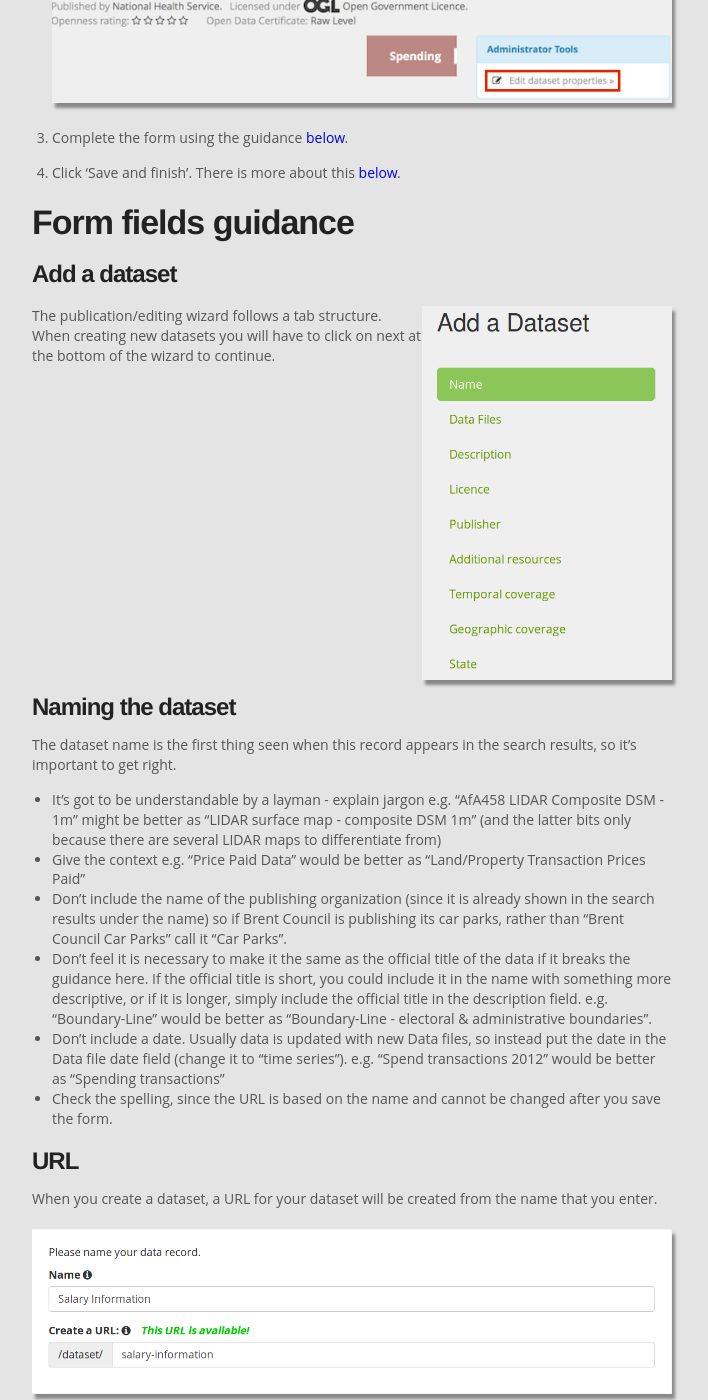
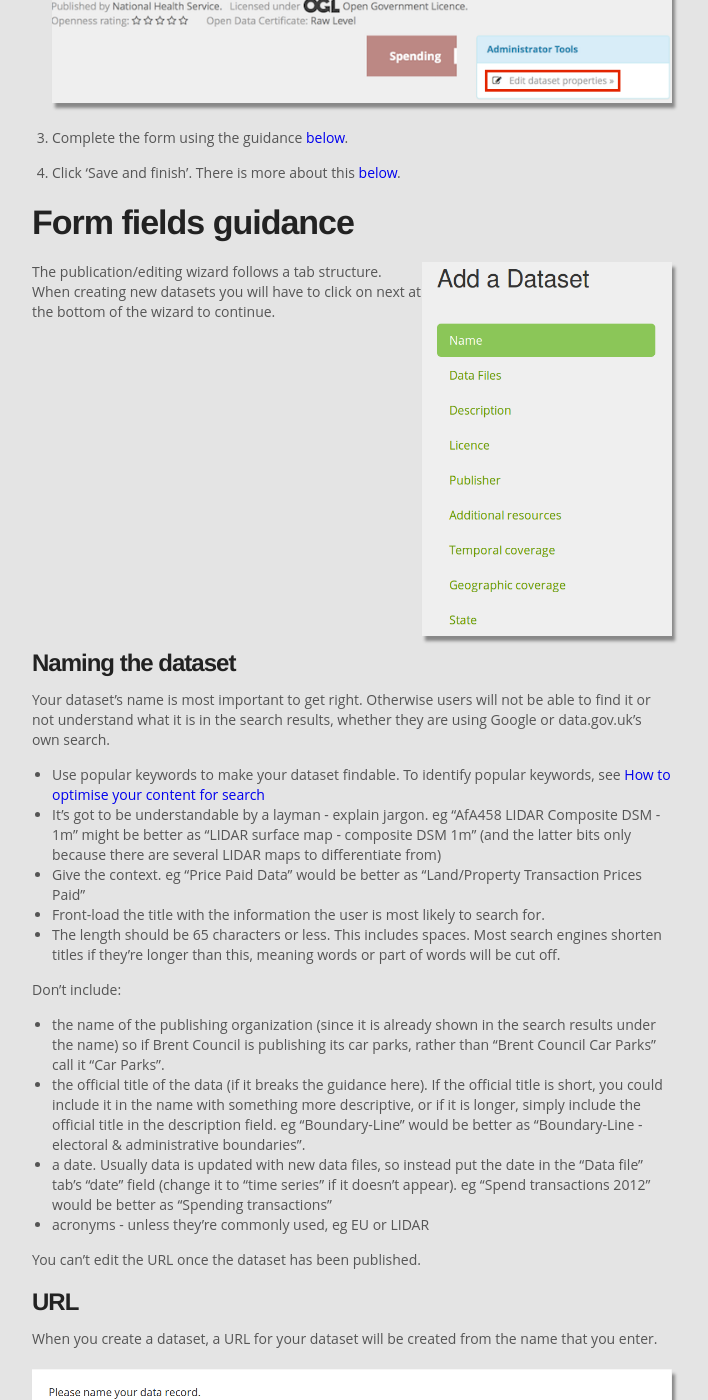
Before and after one commit to datagovuk/guidance, a Jekyll site: the page built from dataset_form.md, in a window 1280 px wide and 1400 px high, scrolled down 1331 px. Shown: the whole window, without its empty margins (288-996 px from the left). Built offline with Jekyll 4.4.1, drawn with Linux system fonts in a browser that asks for light colours; some of the changed text lies outside the part shown.

Commit message:
Changes based on document from Ben & Jen. I missed off anything that needs more discussion, or the more fundamental reforms that they suggested for when we get a chance to address that.

```diff
--- a/dataset_form.md
+++ b/dataset_form.md
@@ -34,22 +34,28 @@
 
 # Form fields guidance
 
-### Add a dataset
-
 <img src="images/dataset-edit-tabs.png" style="float: right; width: 250px;"/>
 
 The publication/editing wizard follows a tab structure. When creating new datasets you will have to click on next at the bottom of the wizard to continue.
 
 ### Naming the dataset
 
-The dataset name is the first thing seen when this record appears in the search results, so it's important to get right.
+Your dataset's name is most important to get right. Otherwise users will not be able to find it or not understand what it is in the search results, whether they are using Google or data.gov.uk's own search.
 
-* It's got to be understandable by a layman - explain jargon e.g. "AfA458 LIDAR Composite DSM - 1m" might be better as "LIDAR surface map - composite DSM 1m" (and the latter bits only because there are several LIDAR maps to differentiate from)
-* Give the context e.g. "Price Paid Data" would be better as "Land/Property Transaction Prices Paid"
-* Don't include the name of the publishing organization (since it is already shown in the search results under the name) so if Brent Council is publishing its car parks, rather than "Brent Council Car Parks" call it "Car Parks".
-* Don't feel it is necessary to make it the same as the official title of the data if it breaks the guidance here. If the official title is short, you could include it in the name with something more descriptive, or if it is longer, simply include the official title in the description field. e.g. "Boundary-Line" would be better as "Boundary-Line - electoral & administrative boundaries".
-* Don't include a date. Usually data is updated with new Data files, so instead put the date in the Data file date field (change it to "time series"). e.g. "Spend transactions 2012" would be better as "Spending transactions"
-* Check the spelling, since the URL is based on the name and cannot be changed after you save the form.
+* Use popular keywords to make your dataset findable. To identify popular keywords, see [How to optimise your content for search](https://www.gov.uk/guidance/content-design/data-and-analytics#how-to-optimise-your-content-for-search)
+* It's got to be understandable by a layman - explain jargon. eg "AfA458 LIDAR Composite DSM - 1m" might be better as "LIDAR surface map - composite DSM 1m" (and the latter bits only because there are several LIDAR maps to differentiate from)
+* Give the context. eg "Price Paid Data" would be better as "Land/Property Transaction Prices Paid"
+* Front-load the title with the information the user is most likely to search for.
+* The length should be 65 characters or less. This includes spaces. Most search engines shorten titles if they’re longer than this, meaning words or part of words will be cut off.
+
+Don't include:
+
+* the name of the publishing organization (since it is already shown in the search results under the name) so if Brent Council is publishing its car parks, rather than "Brent Council Car Parks" call it "Car Parks".
+* the official title of the data (if it breaks the guidance here). If the official title is short, you could include it in the name with something more descriptive, or if it is longer, simply include the official title in the description field. eg "Boundary-Line" would be better as "Boundary-Line - electoral & administrative boundaries".
+* a date. Usually data is updated with new data files, so instead put the date in the "Data file" tab's "date" field (change it to "time series" if it doesn't appear). eg "Spend transactions 2012" would be better as "Spending transactions"
+* acronyms - unless they’re commonly used, eg EU or LIDAR
+
+You can’t edit the URL once the dataset has been published.
 
 ### URL
 
@@ -71,9 +77,11 @@
 
 ### Timeseries vs Single File
 
-It is very important that you select the right type of dataset. If you are publishing a dataset that will have updates across time (yearly, monthly, etc.) then make sure you select the timeseries option on the data files section. This will allow the date of the file to dictate the sorting, so the latest file is automatically presented on top and everything else falls in chronological order.
+You can publish data on data.gov.uk as either a ‘single file’ or ‘time series’ dataset.
 
-If you choose single file and then add subsequent publications, you will have to order them manually. *You should not select single file for datasets that will have new files across time*.
+Use a **single file** dataset if the data only needs to be published once.
+
+Publish your dataset as a time series dataset if it needs to be updated, eg every month.
 
 [Monthly datasets problem](monthly_datasets_problem.html)
 
@@ -83,12 +91,12 @@
 
 * Choose whether you are creating a single file record (a record for a one-off file) or a time series.
 * If it is a time series you need to give it a date (5). You can specify just the year (YYYY) or just a month (MM/YYYY) or a full date (DD/MM/YYYY).
-* Give the file a succinct title (2). e.g. "Spreadsheet with all tables". If it is split into regions say what this file is e.g. "North-East England". There is no need to repeat the date if it is a time series, but if the date needs explaining then do so, e.g. "Financial Year 2012/13".
+* Give the file a succinct title (2). eg "Spreadsheet with all tables". If it is split into regions say what this file is eg "North-East England". There is no need to repeat the date if it is a time series, but if the date needs explaining then do so, eg "Financial Year 2012/13".
 * Provide the URL (also known as 'link') for the file (3). Do not link to an HTML page, but to the file download directly.
 * You can then check if the address is correct by using the 'Check' button (4) or 'Check all URLs' after you have finished adding the links. However it can be unreliable - see the section on the Check button below.
 You can add more files (some returns, even if they are single may contain more than one file) by clicking the plus sign (5).
 
-Although it says "files" you should also add links to APIs here (e.g. SPARQL, WMS, etc). Usually that is the root URL of an API that might not return much by default, but it is still good to add it here. If you have a web page that helps you call SPARQL queries then a link to that would go in the Additional Resources section - see below.
+Although it says "files" you should also add links to APIs here (eg SPARQL, WMS, etc). Usually that is the root URL of an API that might not return much by default, but it is still good to add it here. If you have a web page that helps you call SPARQL queries then a link to that would go in the Additional Resources section - see below.
 
 ### Time series
 
@@ -108,11 +116,31 @@
 
 ### Description and themes
 
-Provide as much information about the dataset as you can, remember that the first few lines of this description will appear in search results
+![description field](images/form_description.png)
 
-![check button](images/description-and-themes.png)
+Along with the title, the first sentence of the description will be shown in search results. This sentence should be 140 characters or less. Search engines will automatically shorten any descriptions that are longer than this.
 
-A primary and secondary themes are generated from the text entered in the description box. Click on the 'Update themes' link to generate them. The reasons why the themes were chosen will be listed. If you think that the themes are inaccurate, please expand the description to mention the topic of the dataset better. If that still isn't working then follow the instructions to add tags or [contact us](https://data.gov.uk/contact).
+The description should explain:
+
+* what the data is about
+* why it was produced
+* if there are any known problems with the dataset, eg it’s incomplete
+
+Your description must be written in [plain English](https://www.gov.uk/guidance/content-design/writing-for-gov-uk#how-people-read). Include any keywords that you didn’t use in the title to help users find your dataset.
+
+#### Themes
+
+![theme](images/theme.png)
+
+Each dataset on data.gov.uk is allocated a theme.
+
+To have your dataset allocated to a theme, click the 'update themes' button after you've added your description. Your dataset will be automatically associated with a 'primary theme' and, in some cases, a 'secondary theme' too.
+
+The themes are decided by the most frequently used words in the title and description. For example, if your description features the words 'payment' or 'supplier', your dataset will be allocated the 'Government spending' theme.
+
+![theme generation](images/description-and-themes.png)
+
+If you think that the themes are inaccurate, please expand the description to mention the topic of the dataset better. If that still isn't working then follow the instructions on the form to add tags or [contact us](https://data.gov.uk/contact).
 
 ### Licence
 
@@ -144,7 +172,7 @@
 
 Where available it is important to include the time period for the data. This may be a single date or a range of dates. If a single date is being entered please leave the second box blank.
 
-The dates should be in the format DD/MM/YYYY, e.g. 21/03/2007. Optionally the date can include the time in the format HH:MM, e.g. 07:45 31/03/2006.
+The dates should be in the format DD/MM/YYYY, eg 21/03/2007. Optionally the date can include the time in the format HH:MM, eg 07:45 31/03/2006.
 
 ![temporal coverage](images/dataset-temporal.png)
 
@@ -164,7 +192,7 @@
 
 ## Form errors
 
-When you click "Save and Finish", if there are problems with any field then it will list them at the top, and also with yellow warning triangles on the appropriate tabs, and when you click on the tab red sharded boxes say what the problem is next to the appropriate field e.g.
+When you click "Save and Finish", if there are problems with any field then it will list them at the top, and also with yellow warning triangles on the appropriate tabs, and when you click on the tab red sharded boxes say what the problem is next to the appropriate field eg
 ![form errors](images/form_errors.png)
 
 Occasionally new mandatory fields are added to the form. This can cause form errors to appear when you edit an existing dataset, even if you've not changed anything. In this case, fill in the new field to be able to save it successfully.
```
Also changed, not shown: other parts of dataset_form.md (+1 -1 lines), becoming_an_editor_or_admin.md (+18 -3 lines), harvesting.md (+19 -6 lines), publishing_on_data_gov_uk_overview.md (+1 -1 lines), images/description-and-themes.png.
